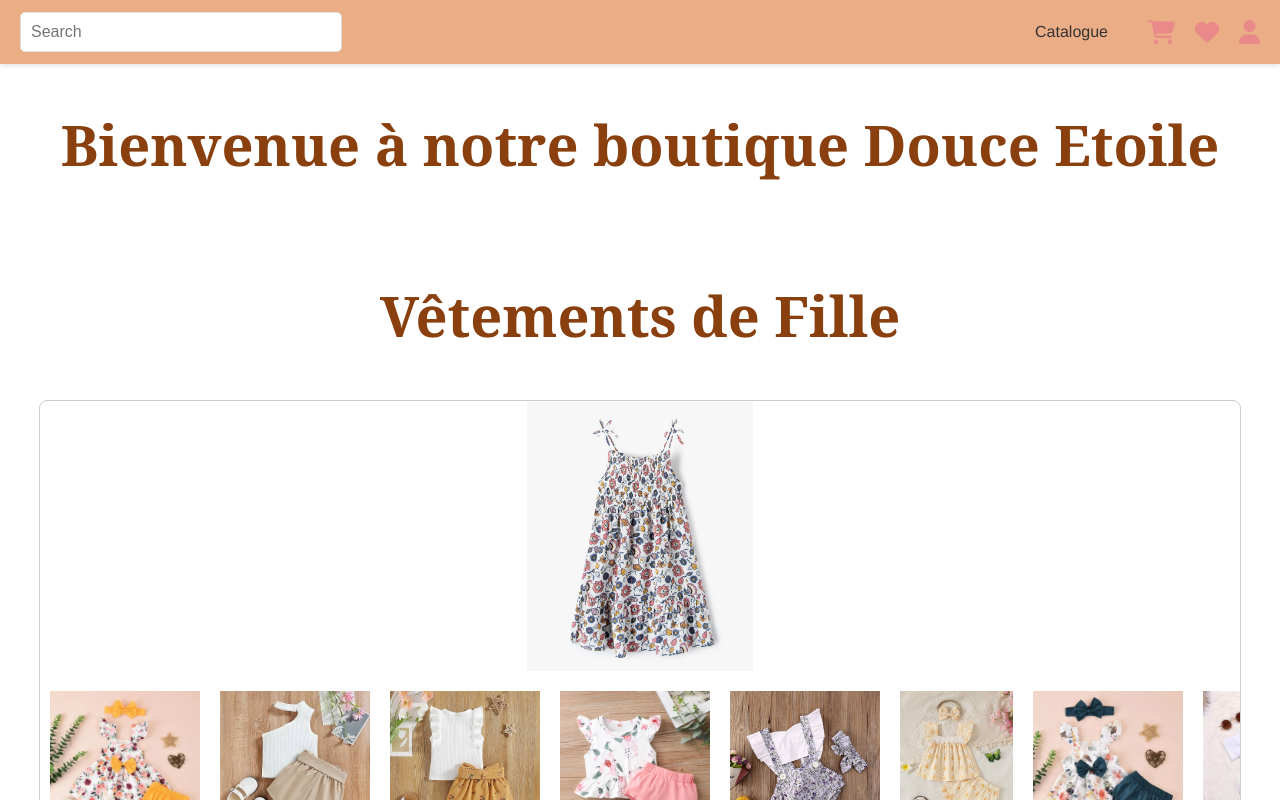
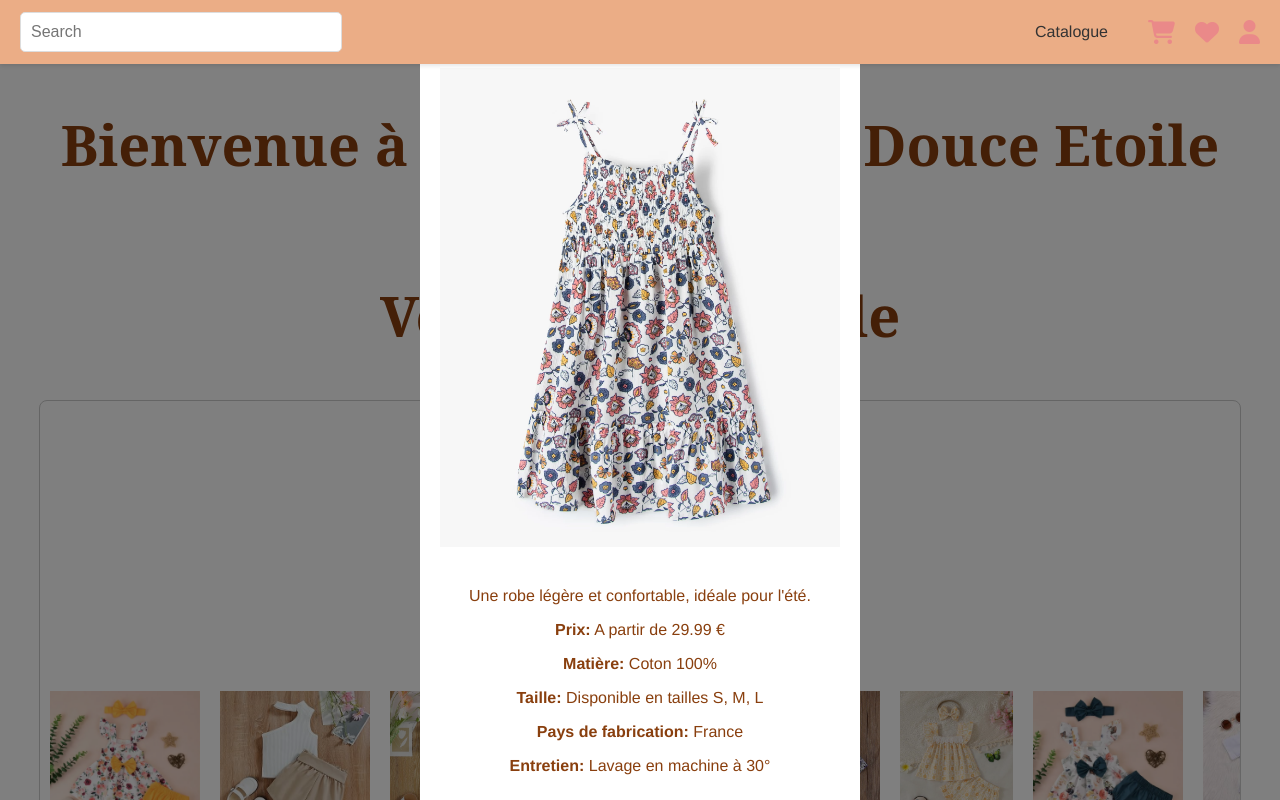
Before and after one commit to AlbaMate/Mini-Boutique, a Vue app: page /VetementsFille in a window 1280 px wide. Both pictures are taken after a click on the picture 639 px from the left and 536 px from the top of the page. Shown: the top 800 px of the page. Built offline with nearby package versions, Linux system fonts and the light colour scheme.

Commit message:
affichachePopUpImagePricipale

```diff
--- a/src/components/VetementsFille.vue
+++ b/src/components/VetementsFille.vue
@@ -3,14 +3,18 @@
     <h1>Vêtements de Fille</h1>
     <div class="clothes-grid">
       <transition-group name="fade" tag="div">
-      <!-- Boucle sur chaque élément de vêtements -->
         <div v-for="item in clothes" :key="item.id" class="clothes-card">
           <!-- image principale -->
           <div class="main-image-container">
-          <img :src="currentImage(item)" :alt="item.name" class="clothes-image" />
+            <img
+              :src="currentImage(item)"
+              :alt="item.name"
+              class="clothes-image"
+              @click="showModal(item)"
+            />
           </div>
 
-        <!--  images supplémentaires -->
+          <!-- images supplémentaires -->
           <div class="additional-images">
             <img
               v-for="(img, index) in item.additionalImages"
@@ -30,10 +34,23 @@
         </div>
       </transition-group>
     </div>
+
+    <!-- Modale pour afficher les détails -->
+    <div v-if="isModalVisible" class="modal">
+      <div class="modal-content">
+        <span class="close-button" @click="closeModal">&times;</span>
+        <h3>{{ selectedItem.name }}</h3>
+        <img :src="currentImage(selectedItem)" :alt="selectedItem.name" class="modal-image" />
+        <p>{{ selectedItem.description }}</p>
+        <p><strong>Prix:</strong> {{ selectedItem.price }} €</p>
+        <p><strong>Matière:</strong> Coton 100%</p>
+        <p><strong>Taille:</strong> Disponible en tailles S, M, L</p>
+        <p><strong>Pays de fabrication:</strong> France</p>
+        <p><strong>Entretien:</strong> Lavage en machine à 30°</p>
       </div>
-
+    </div>
+  </div>
 </template>
-
 
 <script>
 export default {
@@ -65,7 +82,7 @@ export default {
           id: 2,
           name: "Ensemble de vêtements pour bébé fille",
           description: "Un ensemble adorable pour les nouveau-nés.",
-          price: " A partir de 35.99",
+          price: "A partir de 35.99",
           image: "CatalogueFille/combi1.webp",
           additionalImages: [
             "CatalogueFille/combi2.webp",
@@ -74,13 +91,13 @@ export default {
             "CatalogueFille/combi5.jpeg",
             "CatalogueFille/combi6.jpg",
             "CatalogueFille/combi7.jpg",
-            "CatalogueFille/comni8.jpg",
+            "CatalogueFille/combi8.jpg",
           ],
         },
         {
           id: 3,
           name: "Vêtements d'anniversaire pour fille",
-          description: "Une tenue festive et élégante pour célébrer les anniversaires",
+          description: "Une tenue festive et élégante pour célébrer les anniversaires.",
           price: "A partir de 50.99",
           image: "CatalogueFille/robe3.avif",
           additionalImages: [
@@ -92,6 +109,8 @@ export default {
           ],
         },
       ],
+      isModalVisible: false,
+      selectedItem: {},
     };
   },
   methods: {
@@ -101,10 +120,15 @@ export default {
     currentImage(item) {
       return item.image;
     },
+    showModal(item) {
+      this.selectedItem = item;
+      this.isModalVisible = true;
+    },
+    closeModal() {
+      this.isModalVisible = false;
+    }
   },
 };
-
-
 </script>
 
 <style scoped>
@@ -114,56 +138,57 @@ export default {
 
 .clothes-grid {
   display: flex;
-  justify-content: space-around; /* Espacement uniforme autour des cartes */
-  flex-wrap: wrap; /* Permet aux cartes de passer à la ligne si nécessaire */
+  justify-content: space-around;
+  flex-wrap: wrap;
 }
 
 .clothes-card {
   border: 1px solid #ccc;
   border-radius: 8px;
   overflow: hidden;
-  width: 1200px; /* Ajuste la largeur des cartes selon tes besoins */
+  width: 1200px;
   display: flex;
-  flex-direction: column; /* Les éléments dans chaque carte s'affichent en colonne */
-  gap: 10px; /* Espace entre les éléments internes */
-  margin: 10px; /* Espace autour de chaque carte */
+  flex-direction: column;
+  gap: 10px;
+  margin: 10px;
 }
 
 .main-image-container {
   position: relative;
   width: 100%;
-  height: 270px; /* Ajuste la hauteur pour la taille désirée */
+  height: 270px;
   overflow: hidden;
   display: flex;
-  justify-content: center; /* Centre l'image principale horizontalement */
-  align-items: center; /* Centre l'image principale verticalement */
+  justify-content: center;
+  align-items: center;
 }
 
 .clothes-image {
   width: auto;
-  height: 100%; /* Ajuste la hauteur à 100% du conteneur */
-  object-fit: cover; /* Assure que l'image remplit le conteneur sans déformation */
-  transition: transform 0.3s ease; /* Transition dynamique */
+  height: 100%;
+  object-fit: cover;
+  transition: transform 0.3s ease;
+  cursor: pointer; /* Curseur cliquable */
 }
 
 .additional-images {
   display: flex;
-  flex-direction: row; /* Affichage horizontal des images supplémentaires */
-  gap: 20px; /* Espace entre les icônes */
+  flex-direction: row;
+  gap: 20px;
   padding: 10px;
-  overflow-x: auto; /* Permet le défilement horizontal si les images débordent */
+  overflow-x: auto;
 }
 
 .additional-image {
-  width: 160px; /* Taille des icônes, ajustable selon tes besoins */
+  width: 160px;
   height: 150px;
   object-fit: cover;
   cursor: pointer;
-  transition: transform 0.3s ease; /* Transition dynamique */
+  transition: transform 0.3s ease;
 }
 
 .additional-image:hover {
-  transform: scale(1.1); /* Légère augmentation de la taille au survol */
+  transform: scale(1.1);
 }
 
 .clothes-info {
@@ -175,14 +200,50 @@ export default {
   color: #e74c3c;
 }
 
-/* Transitions pour les images */
+/* Styles pour la modale */
+.modal {
+  position: fixed;
+  top: 0;
+  left: 0;
+  width: 100%;
+  height: 100%;
+  background-color: rgba(0, 0, 0, 0.5);
+  display: flex;
+  justify-content: center;
+  align-items: center;
+}
+
+.modal-content {
+  background-color: white;
+  padding: 20px;
+  border-radius: 10px;
+  width: 400px;
+  max-width: 100%;
+}
+
+.modal-image {
+  width: 100%;
+  height: auto;
+  object-fit: cover;
+  margin-bottom: 20px;
+}
+
+.close-button {
+  position: absolute;
+  top: 10px;
+  right: 15px;
+  font-size: 20px;
+  cursor: pointer;
+}
+
 .fade-enter-active, .fade-leave-active {
   transition: opacity 0.5s;
 }
-.fade-enter, .fade-leave-to /* .fade-leave-active dans <2.1.8 */ {
+.fade-enter, .fade-leave-to {
   opacity: 0;
 }
 </style>
+
 
 <!-- <style scoped>
 .catalogue {
```
Lines whose indentation alone changed are shown as unchanged.
